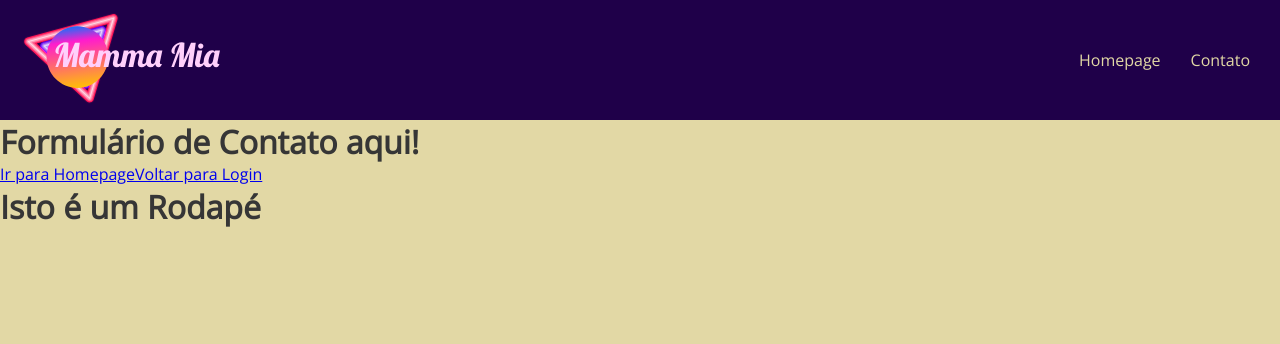
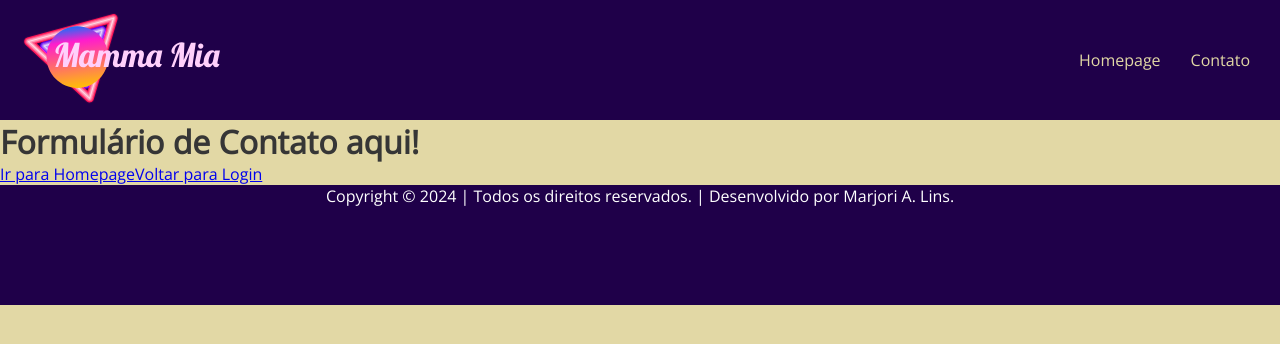
Before and after one commit to MarjoriLins/casa-de-eventos, a React (Vite) app: page /contato in a window 1280 px wide. Shown: the top 344 px of the page. Built offline with nearby package versions, Linux system fonts and the light colour scheme.

Commit message:
Rodapé Finalizado.

```diff
--- a/src/components/Rodape/rodape.jsx
+++ b/src/components/Rodape/rodape.jsx
@@ -1,8 +1,27 @@
+import styled from "styled-components";
+
+const RodapeContainer = styled.div`
+  width: 100%;
+  height: 120px;
+  display: flex;
+  justify-content: center;
+  align-items: left;
+  background-color: #1f0049;
+  color: #ffff;
+`;
+
+const RodapeText = styled.p`
+  padding: 0 15px;
+`;
+
 function Rodape() {
   return (
-    <div className="rodape">
-      <h1>Isto é um Rodapé</h1>
-    </div>
+    <RodapeContainer>
+      <RodapeText>
+        Copyright © 2024 | Todos os direitos reservados. | Desenvolvido por
+        Marjori A. Lins.
+      </RodapeText>
+    </RodapeContainer>
   );
 }
 
```
